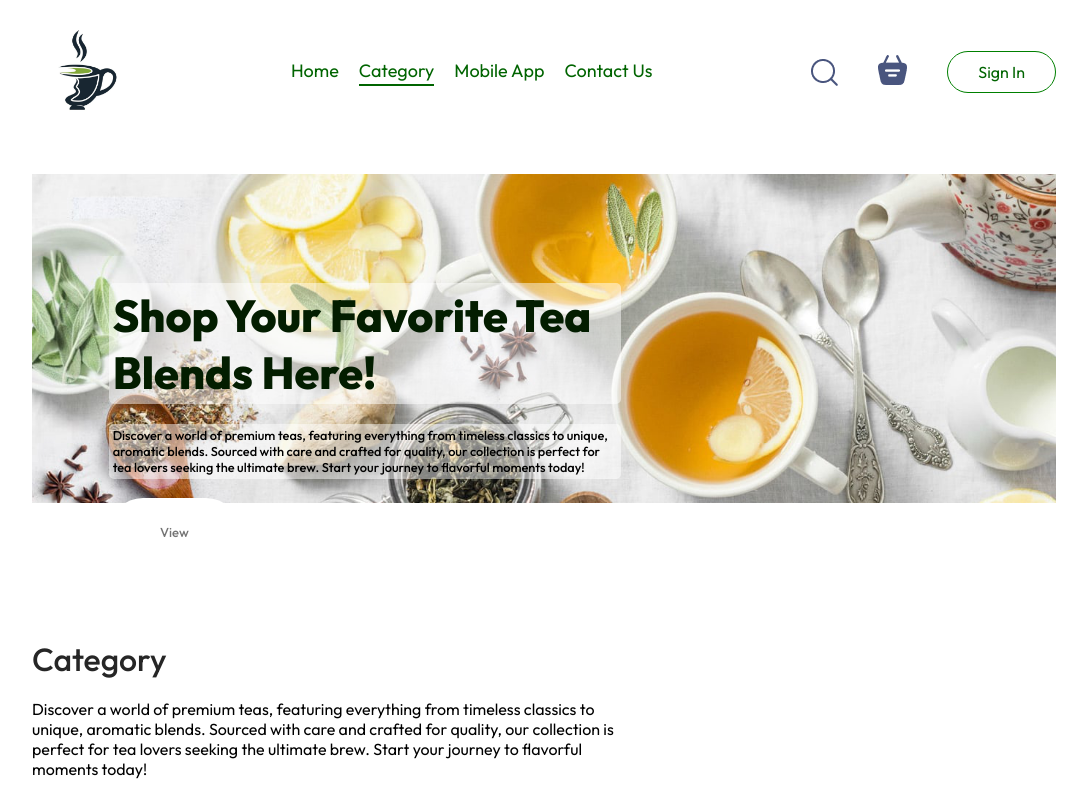
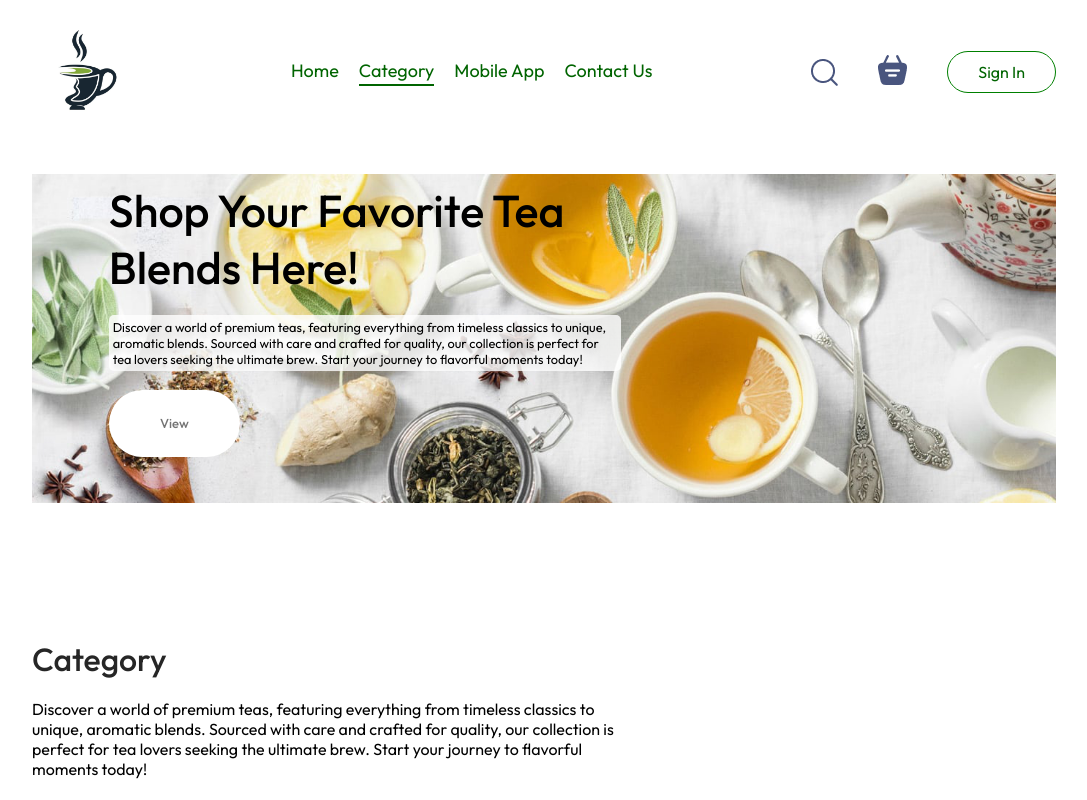
Before and after one commit to baochammm/Tea-Selling-Platform, a React (Vite) app in the folder frontend/: page / in a window 1280 px wide. Shown: the top 800 px of the page, without its empty margins (96-1183 px from the left). Built offline with nearby package versions, Linux system fonts and the light colour scheme; no server answers.

Commit message:
doi lai nut view nhu cu

```diff
--- a/frontend/src/components/Header/Header.css
+++ b/frontend/src/components/Header/Header.css
@@ -13,37 +13,29 @@
     align-items: start;
     gap: 1.5vw;
     max-width: 50%;
-    bottom: 10%;
+    bottom: 35%;
     left: 6vw;
     animation: fadeIn 3s;
-
 }
 
 .header-contents h2 {
-    font-weight: 800;
-    color: rgb(3, 29, 0);
+    font-weight: 500;
+    color: black;
     font-size: max(3.5vw, 22px);
-    background: rgba(255, 255, 255, 0.479);
+}
+
+.header-contents p {
+    color: black;
+    font-size: 1vw;
+    background: rgba(255, 255, 255, 0.8);
     /* Translucent white background */
     padding: 0.3vw;
     /* Add space around the text */
     border-radius: 5px;
     /* Optional: Rounded corners */
     display: inline-block;
-}
-
-.header-contents p {
-    color: black;
-    font-size: 1vw;
-    font-weight: 500;
-    background: rgba(255, 255, 255, 0.479);
-    /* Translucent white background */
-    padding: 0.3vw;
-    /* Add space around the text */
-    border-radius: 5px;
-    /* Optional: Rounded corners */
-    display: inline-block;
-
+    /* Ensures the background only covers the text */
+    text-shadow: 0px 5px 5px #dedede;
 }
 
 .header-contents button {
```
